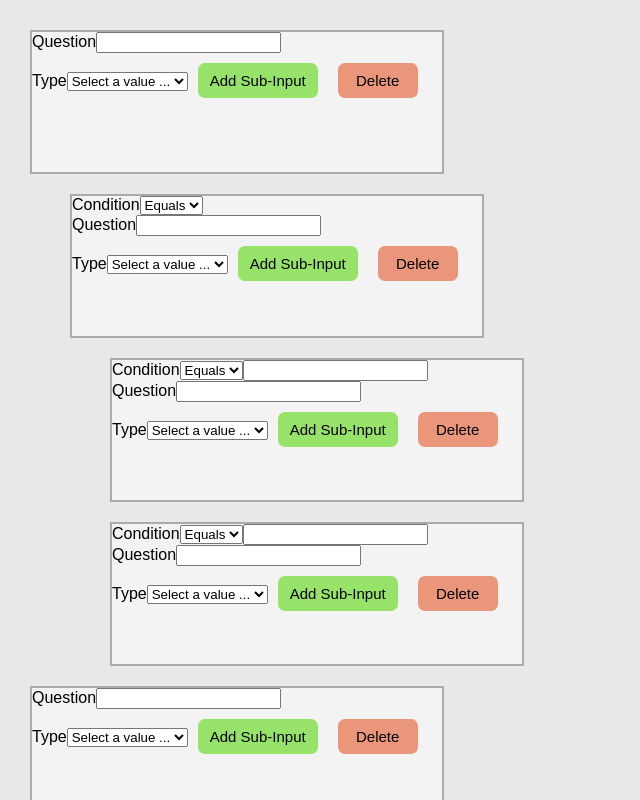
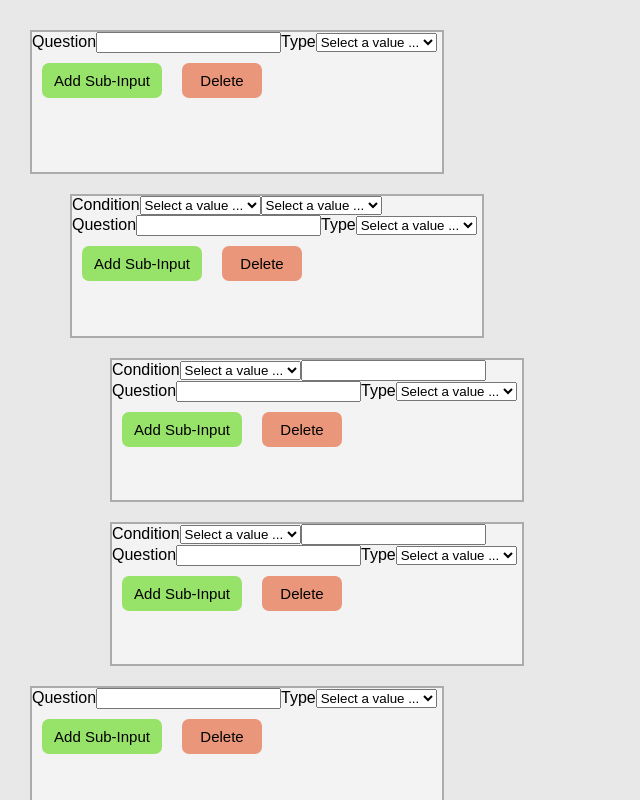
Before and after one commit to DominikDR/FormBuilder, a React app: page / in a window 1280 px wide. Shown: the top 800 px of the page, without its empty margins (0-640 px from the left). Built offline with nearby package versions, Linux system fonts and the light colour scheme.

Commit message:
Creating conditionals in progress..

```diff
--- a/src/components/Condition/Condition.js
+++ b/src/components/Condition/Condition.js
@@ -1,42 +1,59 @@
-import React from 'react';
+import React, { Fragment } from 'react';
+import { conditionOption, radioOptions } from '../../selectOptions';
+import { Select } from '../Select/Select';
 
 const Condition = ({ type }) => {
-    switch (type) {
+	console.log('TCL: Condition -> type', type)
+    /* switch (type) {
         case 'text':
             return (
-                <form>
+                <>
                     <span>Condition</span>
-                    <select
-                        id="conditionType"
-                        type={type}
-                    >
-                        <option>
-                            Equals
-                        </option>
-                    </select>
+                    <Select options={conditionOption[type]} />
                     <label htmlFor="answer">
-                        <input type="text" id="answer" />
+                        <input type={type} id="answer" />
                     </label>
-                </form>
+                </>
             );
-
+        case 'number':
+            return (
+                <>
+                    <span>Condition</span>
+                    <Select options={conditionOption[type]} />
+                    <label htmlFor="answer">
+                        <input type={type} id="answer" />
+                    </label>
+                </>
+            );
         case 'radio':
             return (
-                <form>
+                <>
                     <span>Condition</span>
-                    <select
-                        id="conditionType"
-                        type={type}
-                    >
-                        <option>
-                            Equals
-                        </option>
-                    </select>
-                </form>
+                    <Select options={conditionOption[type]} />
+                    <Select options={radioOptions} />
+                </>
             );
         default:
             return null;
+    } */
+    if (type === 'radio') {
+        return (
+            <>
+                <span>Condition</span>
+                <Select options={conditionOption[type]} />
+                <Select options={radioOptions} />
+            </>
+        );
     }
+    return (
+        <>
+            <span>Condition</span>
+            <Select options={conditionOption[type]} />
+            <label htmlFor="answer">
+                <input type={type} id="answer" />
+            </label>
+        </>
+    );
 };
 
 export { Condition };
--- a/src/components/Form/Form.js
+++ b/src/components/Form/Form.js
@@ -37,21 +37,16 @@ export class Form extends React.PureComponent {
     render() {
         const { formID } = this.props;
         const parent = data[formID].parentID ? data[data[formID].parentID] : null;
-		console.log('TCL: Form -> render -> parent', data[formID].parentID)
-
-        const textConditions = ['Equals'];
-        const numericConditions = ['Equals', 'Greater than', 'Less than'];
-        const radioConditions = ['Equals'];
 
         return (
             <li className={styles.formBox}>
-                {parent && <Condition type={parent.type} />}
                 <form onSubmit={this.handleSubmit}>
-                    <label htmlFor="question">
-                        Question
-                        <input type="text" id="question" />
-                    </label>
+                    {parent && <Condition type={parent.type} />}
                 </form>
+                <label htmlFor="question">
+                    Question
+                    <input type="text" id="question" />
+                </label>
                 <span>Type</span>
                 <Select options={type} />
                 <button
--- a/src/components/Select/Select.js
+++ b/src/components/Select/Select.js
@@ -2,10 +2,9 @@ import React from 'react';
 import styles from './Select.css';
 
 const Select = ({ options }) => {
-    console.log('TCL: Select -> options', options);
     return (
         <select
-            id="questionType"
+            id="conditionType"
             type="typeSelect"
             defaultValue="default"
             required
--- a/src/selectOptions.js
+++ b/src/selectOptions.js
@@ -4,13 +4,26 @@ const type = [
     { value: 'radio', label: 'Yes / No' },
 ];
 
-const condition = {
-    text: ['Equals'],
-    number: ['Equals', 'Greater than', 'Less than'],
-    radio: ['Equals'],
+const conditionOption = {
+    text: [{ value: 'equals', label: 'Equals' }],
+    number: [{
+        value: 'equals', label: 'Equals',
+    }, {
+        value: 'greater', label: 'Greater than',
+    }, {
+        value: 'less', label: 'Less than',
+    }],
+    radio: [{ value: 'equals', label: 'Equals' }],
 };
+
+const radioOptions = [{
+    value: 'yes', label: 'Yes',
+}, {
+    value: 'no', label: 'No',
+}];
 
 module.exports = {
     type,
-    condition,
+    conditionOption,
+    radioOptions,
 };
```
